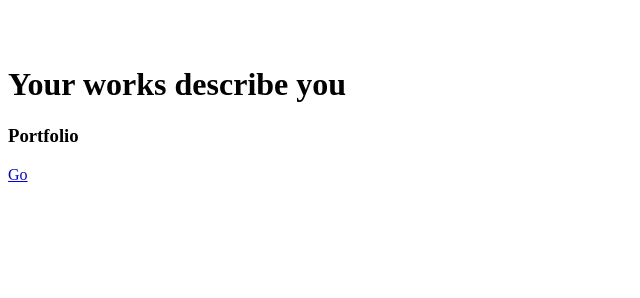
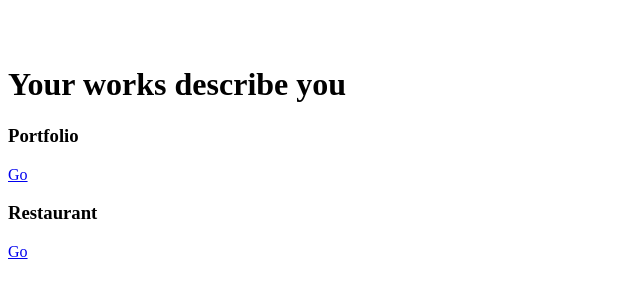
Before and after one commit to johirbuet/johirbuet.github.io, a plain HTML site: page index.html in a window 1280 px wide. Shown: the whole page, without its empty margins (0-640 px from the left). Drawn offline with Linux system fonts and the light colour scheme.

Commit message:
Adding one link for testing

```diff
--- a/index.html
+++ b/index.html
@@ -6,3 +6,6 @@
 
 <h3>Portfolio</h3>
 <a href="portfolio/index.html">Go</a>
+
+<h3>Restaurant</h3>
+<a href="restuarants-review-stage1/index.html">Go</a>
```
